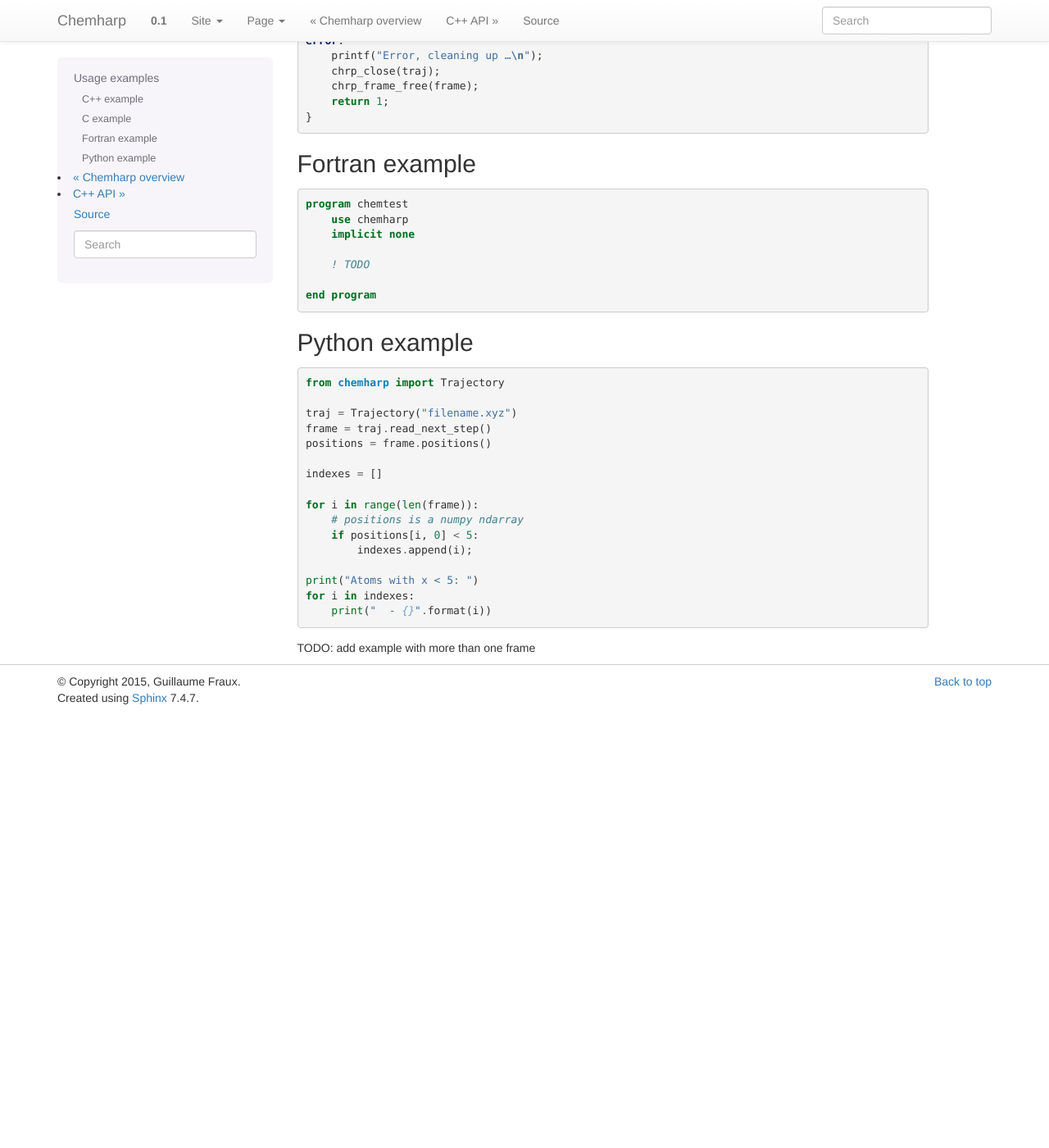
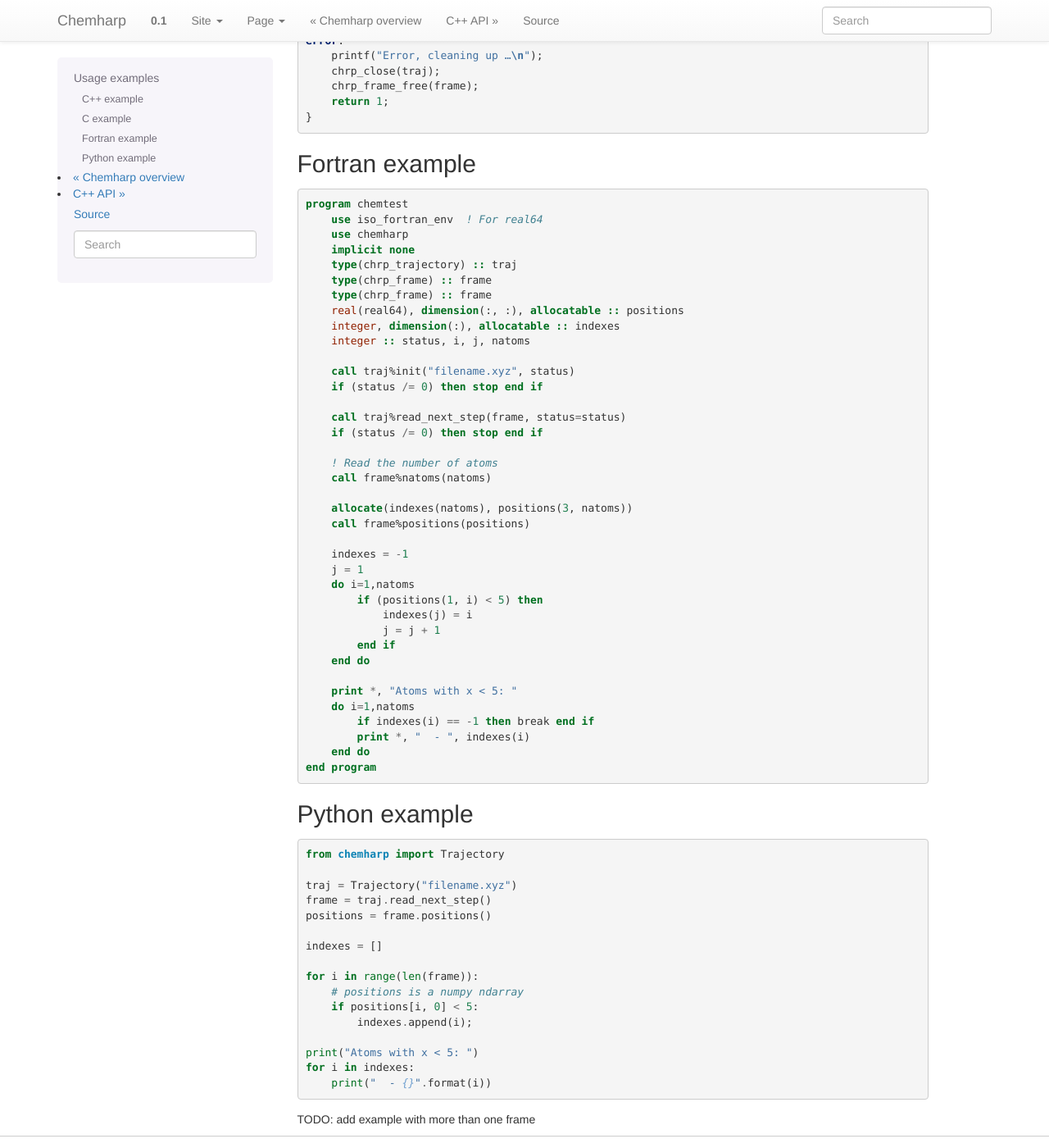
Before and after one commit to chemfiles/chemfiles, a Sphinx documentation site: the page built from doc/example.rst, in a window 1280 px wide and 1400 px high, scrolled down 1648 px. Shown: the whole window at 82% size. Built offline with Sphinx 7.4.7, drawn with Linux system fonts in a browser that asks for light colours; before the commit the page ends 2519 px from its top, so only the background shows below that.

Commit message:
[doc] Add Fortran example

```diff
--- a/doc/bindings/fortran-api.rst
+++ b/doc/bindings/fortran-api.rst
@@ -1,2 +1,2 @@
-Fortran 95 API
-==============
+Fortran API
+===========
--- a/doc/example.rst
+++ b/doc/example.rst
@@ -103,11 +103,42 @@ Fortran example
 .. code-block:: fortran
 
     program chemtest
+        use iso_fortran_env  ! For real64
         use chemharp
         implicit none
+        type(chrp_trajectory) :: traj
+        type(chrp_frame) :: frame
+        type(chrp_frame) :: frame
+        real(real64), dimension(:, :), allocatable :: positions
+        integer, dimension(:), allocatable :: indexes
+        integer :: status, i, j, natoms
 
-        ! TODO
+        call traj%init("filename.xyz", status)
+        if (status /= 0) then stop end if
 
+        call traj%read_next_step(frame, status=status)
+        if (status /= 0) then stop end if
+
+        ! Read the number of atoms
+        call frame%natoms(natoms)
+
+        allocate(indexes(natoms), positions(3, natoms))
+        call frame%positions(positions)
+
+        indexes = -1
+        j = 1
+        do i=1,natoms
+            if (positions(1, i) < 5) then
+                indexes(j) = i
+                j = j + 1
+            end if
+        end do
+
+        print *, "Atoms with x < 5: "
+        do i=1,natoms
+            if indexes(i) == -1 then break end if
+            print *, "  - ", indexes(i)
+        end do
     end program
 
 Python example
```
